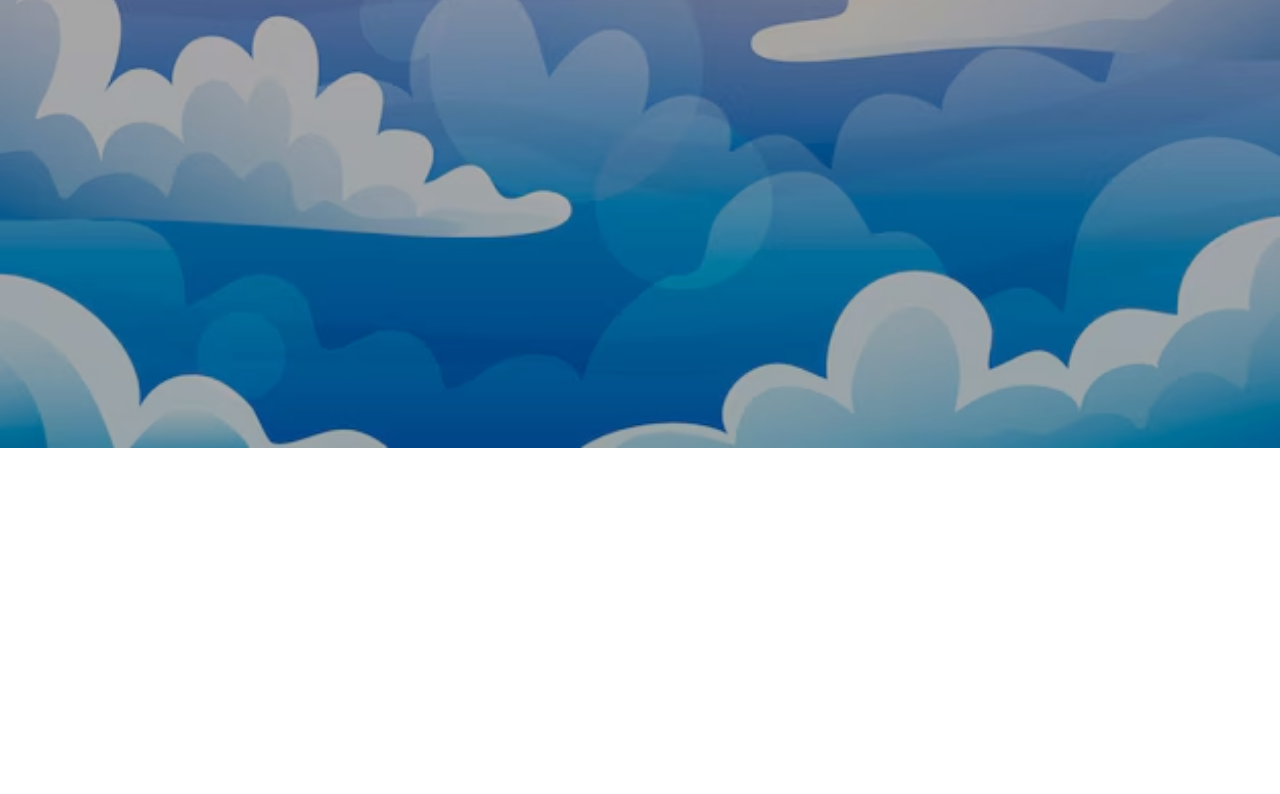
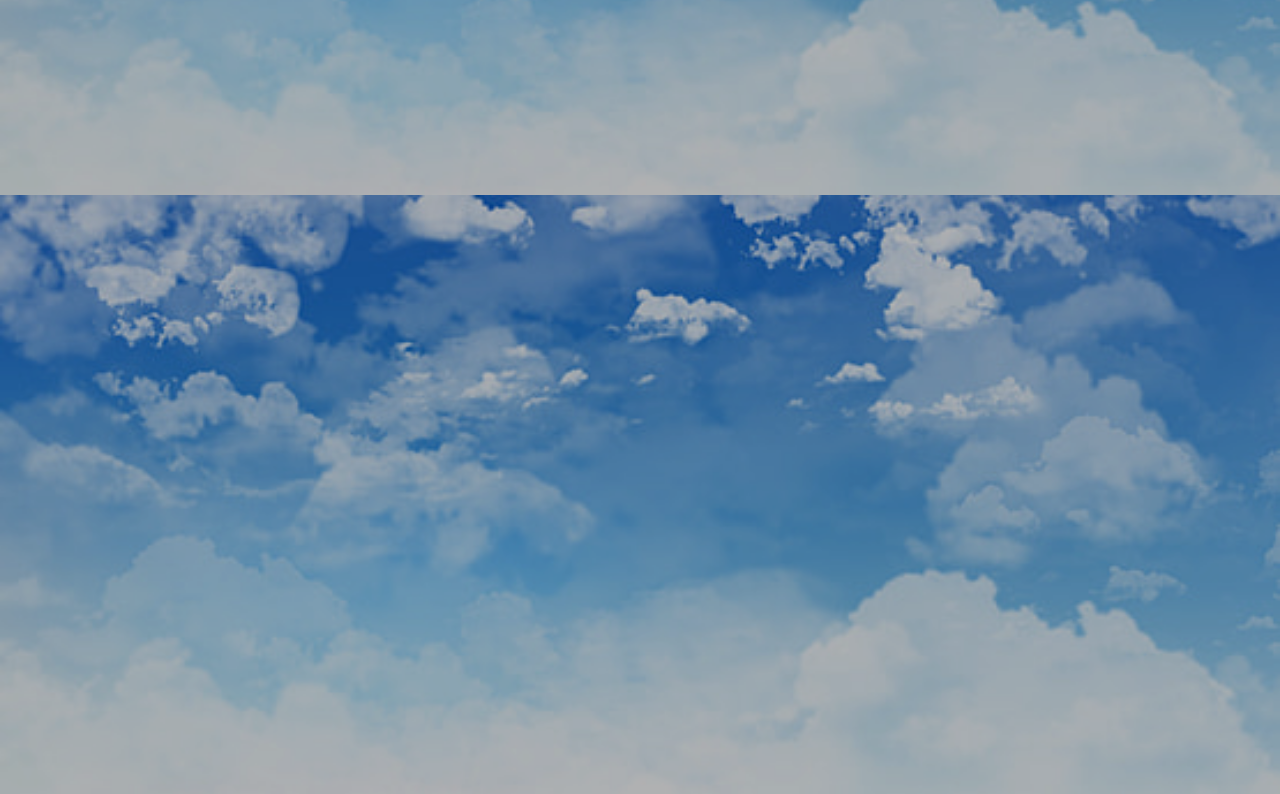
Before and after one commit to E-Allaraj/MyPortofoglio-website, a plain HTML site: page index2-weather.html in a window 1280 px wide. Shown: the part 655-1449 px from the top of the page. Before the commit the page ends 1103 px from the top, so only its background shows below. Drawn offline with Linux system fonts and the light colour scheme.

Commit message:
background weather photo changed

```diff
--- a/index2-weather.html
+++ b/index2-weather.html
@@ -14,7 +14,9 @@
     </div>
     <div class="blue-section">
       <div class="image-container">
-          <img class="blue-sky" src="images/sky-background-video-conferencing_23-2148639325.avif">
+          <img class="blue-sky" src="images/weather background img.jpg">
+          <img class="blue-sky" src="images/weather background img.jpg">
+
 
           <div class="overlay-content">
               <p class="title">EurOrbit</p>
```
Also changed, not shown: images/weather background img.jpg (added), images/weather logo img.jpg (added).
